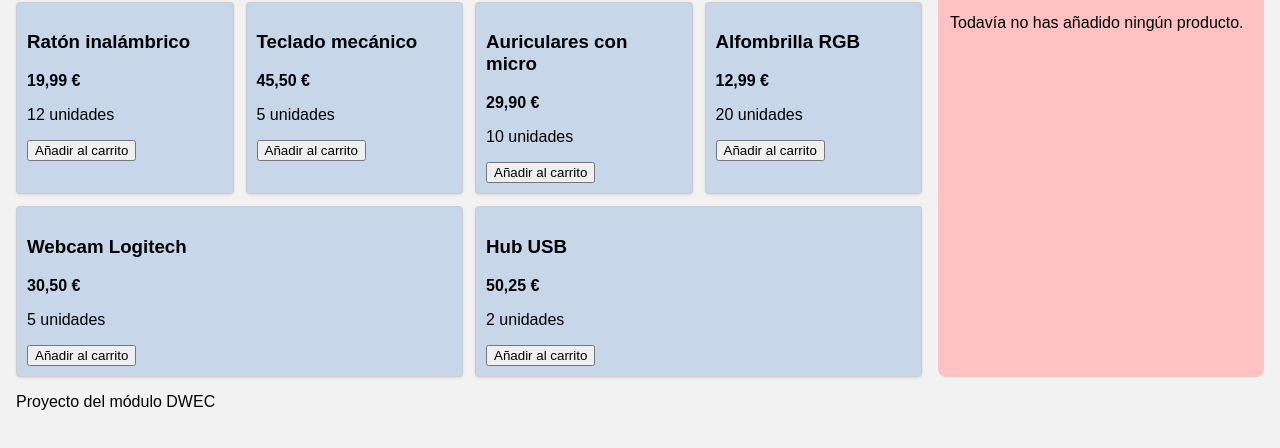
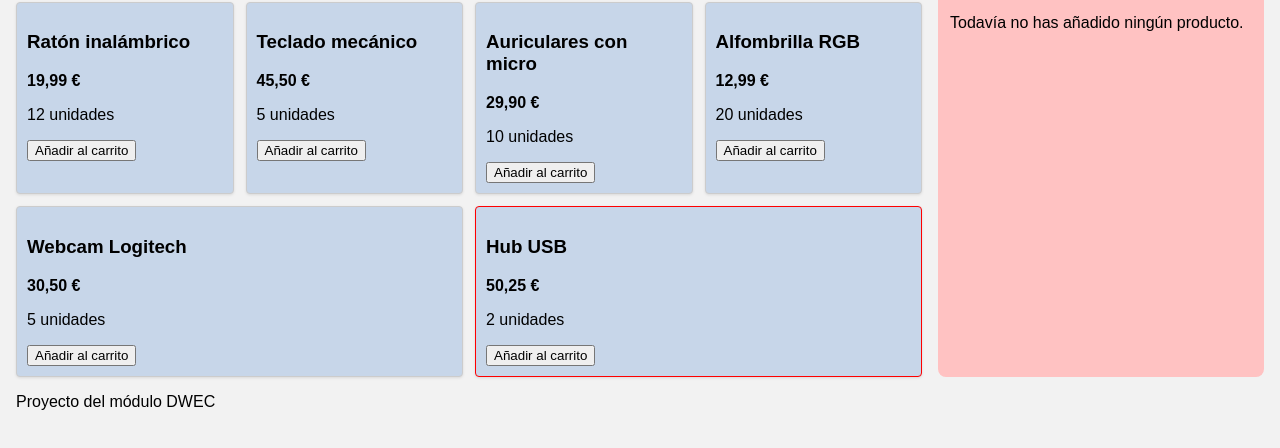
Before and after one commit to Kilichi/tienda-tecnoclick, a plain HTML site: page index.html in a window 1280 px wide. Shown: the part 196-644 px from the top of the page. Drawn offline with Linux system fonts and the light colour scheme.

Commit message:
feat(catálogo): resaltar productos con stock bajo cambiando su borde

```diff
--- a/estilos.css
+++ b/estilos.css
@@ -55,3 +55,7 @@ header {
     padding: 12px;
     min-height: 200px;
 }
+
+.stock-bajo {
+    border-color: red;
+}
--- a/index.html
+++ b/index.html
@@ -51,7 +51,7 @@
                     <button>Añadir al carrito</button>
                 </article>
 
-                <article class="producto">
+                <article class="producto stock-bajo">
                     <h3>Hub USB</h3>
                     <p class="precio">50,25 €</p>
                     <p class="stock">2 unidades</p>
```
